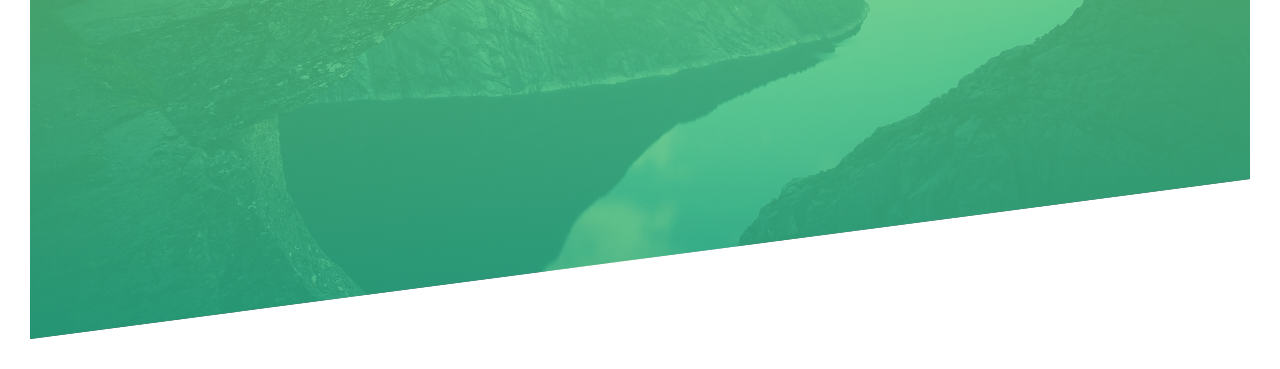
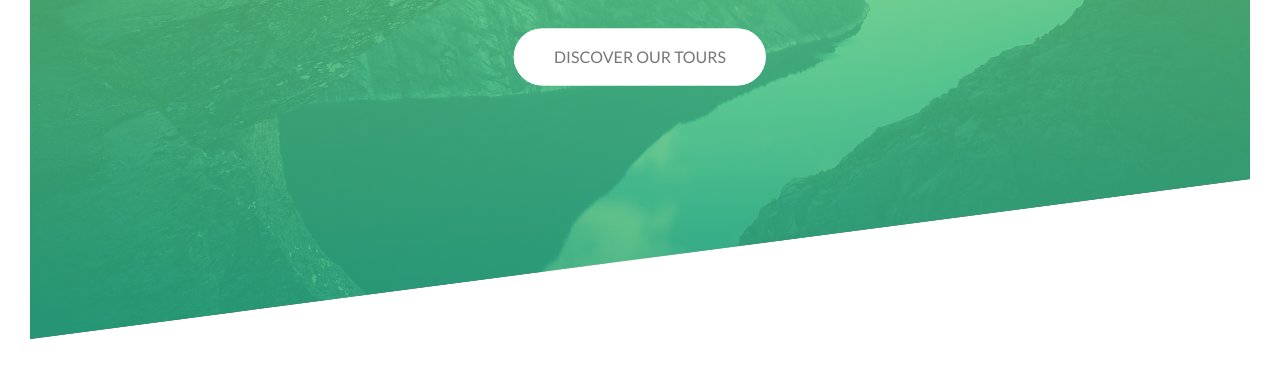
Before and after one commit to gaorachel/advanced-css-course, a plain HTML site: page Natours/starter/index.html in a window 1280 px wide. Shown: the part 451-820 px from the top of the page. Drawn offline with Linux system fonts and the light colour scheme; files that its build step writes are made by us from their sources.

Commit message:
Learn more about transform and animation

```diff
--- a/Natours/starter/css/style.css
+++ b/Natours/starter/css/style.css
@@ -103,3 +103,67 @@ body {
     transform: translate(0);
   }
 }
+
+@keyframes moveInBottom {
+  0% {
+    opacity: 0;
+    transform: translateY(+100px);
+  }
+  100% {
+    opacity: 1;
+    transform: translate(0);
+  }
+}
+
+.btn:link,
+.btn:visited {
+  text-transform: uppercase;
+  text-decoration: none;
+  padding: 15px 40px;
+  display: inline-block;
+  border-radius: 100px;
+  transition: all 0.2s;
+  position: relative;
+}
+
+.btn:hover {
+  transform: translateY(-3px); /* move up */
+  box-shadow: 0 10px 20px rgba(0, 0, 0, 0.2);
+}
+
+.btn:active {
+  transform: translateY(-1px); /* once clicked, it will go down a bit*/
+  box-shadow: 0 5px 10px rgba(0, 0, 0, 0.2);
+}
+
+.btn-white {
+  background-color: #fff;
+  color: #777;
+}
+
+.btn::after {
+  content: ""; /*can be empty but have to have this*/
+  display: inline-block;
+  height: 100%; /* 100% of the button*/
+  width: 100%;
+  border-radius: 100px;
+  position: absolute;
+  top: 0;
+  left: 0;
+  z-index: -1;
+  transition: all 0.4s;
+}
+
+.btn-white::after {
+  background-color: #fff;
+}
+
+.btn:hover::after {
+  transform: scaleX(1.4) scaleY(1.6);
+  opacity: 0;
+}
+
+.btn-animated {
+  animation: moveInBottom 0.5s ease-out 0.75s;
+  animation-fill-mode: backwards;
+}
--- a/Natours/starter/index.html
+++ b/Natours/starter/index.html
@@ -22,6 +22,7 @@
           <span class="heading-primary-main">outdoors</span>
           <span class="heading-primary-sub"> is where life happens </span>
         </h1>
+        <a href="#" class="btn btn-white btn-animated"> discover our tours </a>
       </div>
     </header>
   </body>
```
